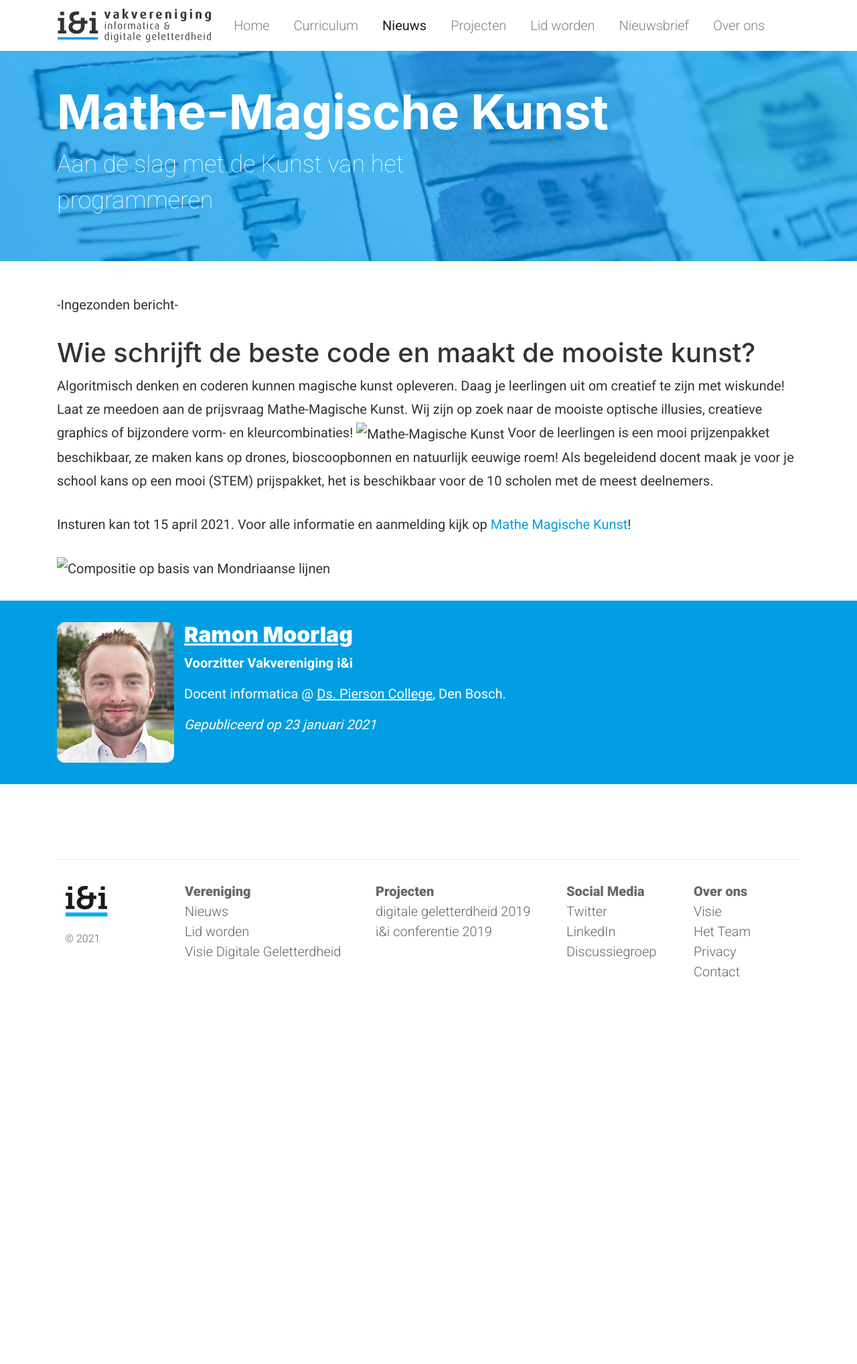
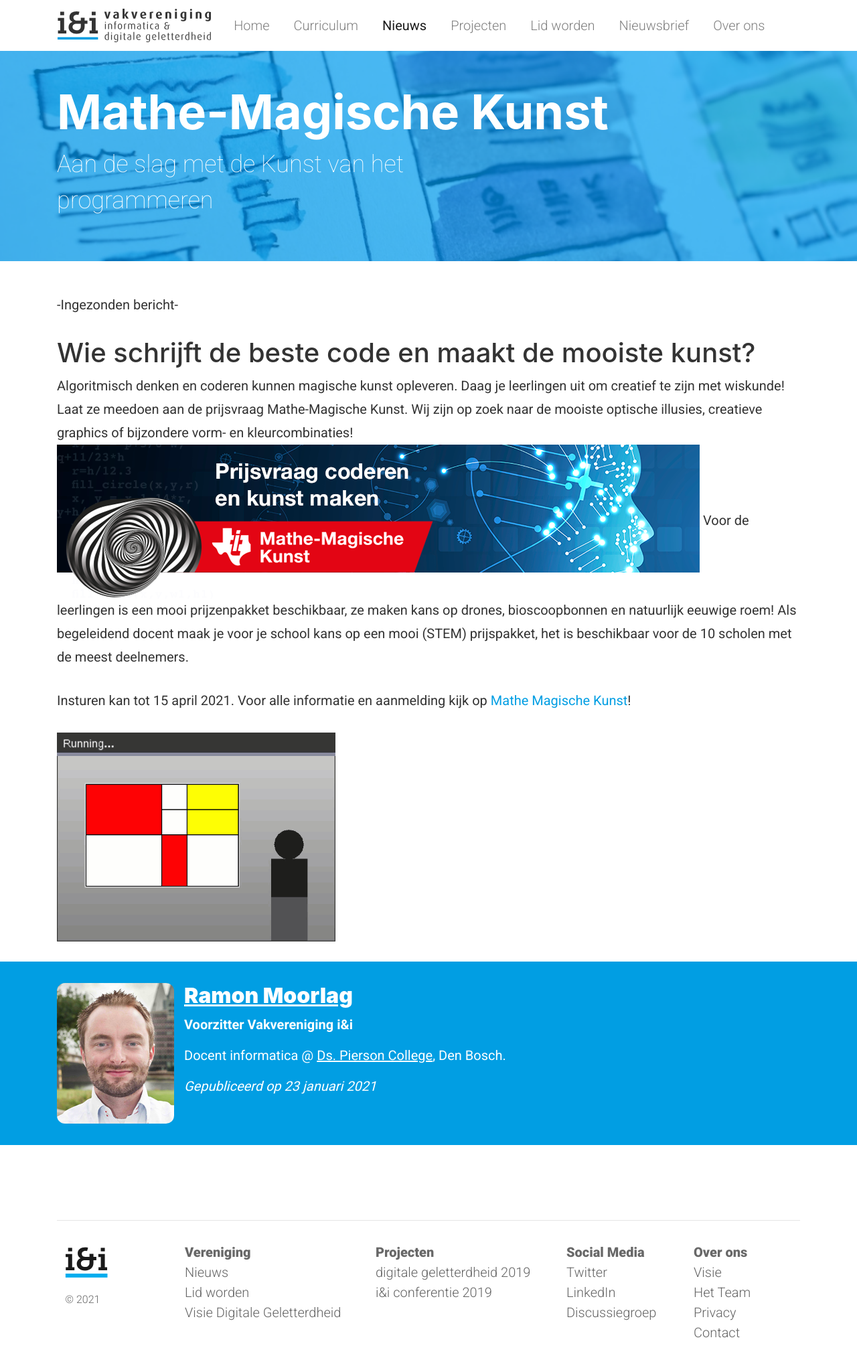
Before and after one commit to ieni/website, a Jekyll site: the page built from _posts/2021-01-23-Mathe-Magische-Kunst.md, in a window 1280 px wide. Shown: the whole page at 67% size. Built offline with Jekyll 4.4.1, drawn with Linux system fonts in a browser that asks for light colours; before the commit the page ends 1498 px from its top, so only the background shows below that.

Commit message:
Update 2021-01-23-Mathe-Magische-Kunst.md
toevoegen afbeeldingen

```diff
--- a/_posts/2021-01-23-Mathe-Magische-Kunst.md
+++ b/_posts/2021-01-23-Mathe-Magische-Kunst.md
@@ -10,9 +10,9 @@
 # Wie schrijft de beste code en maakt de mooiste kunst?
 
 Algoritmisch denken en coderen kunnen magische kunst opleveren. Daag je leerlingen uit om creatief te zijn met wiskunde! Laat ze meedoen aan de prijsvraag Mathe-Magische Kunst. Wij zijn op zoek naar de mooiste optische illusies, creatieve graphics of bijzondere vorm- en kleurcombinaties!
-![Mathe-Magische Kunst](website/assets/img/content/MatheMagicalArt banner website.png "Mathe-Magische Kunst")
+![Mathe-Magische Kunst](/assets/img/content/MatheMagicalArt banner website.png)
 Voor de leerlingen is een mooi prijzenpakket beschikbaar, ze maken kans op drones, bioscoopbonnen en natuurlijk eeuwige roem! Als begeleidend docent maak je voor je school kans op een  mooi (STEM) prijspakket, het is beschikbaar voor de 10 scholen met de meest deelnemers.
 
 Insturen kan tot 15 april 2021. Voor alle informatie en aanmelding kijk op [Mathe Magische Kunst](www.mathe-magischekunst.nl)!
 
-![Compositie op basis van Mondriaanse lijnen](website/assets/img/content/MMK3.gif "Compositie op basis van Mondriaanse lijnen")
+![Compositie op basis van Mondriaanse lijnen](/assets/img/content/MMK3.gif)
```
